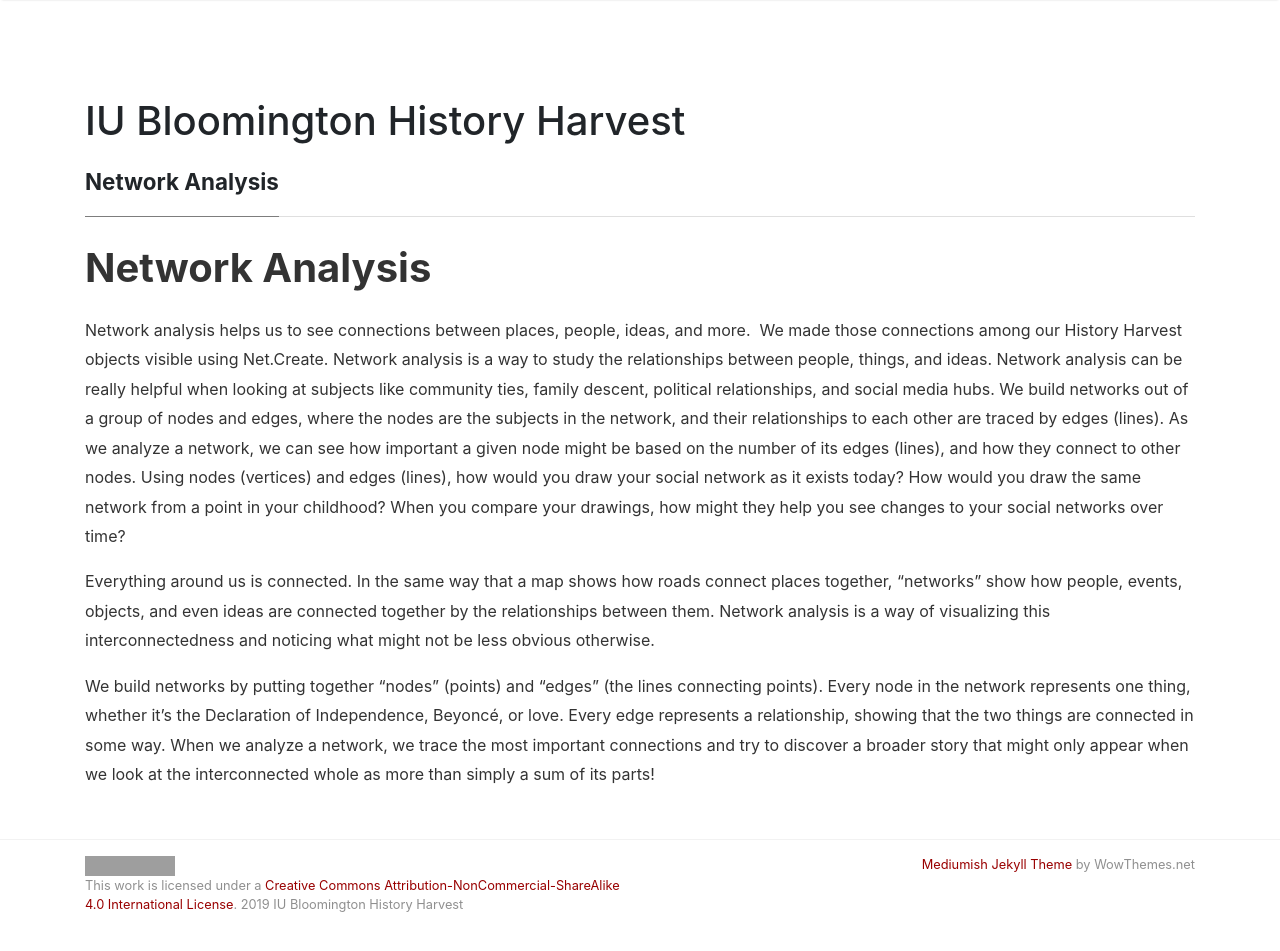
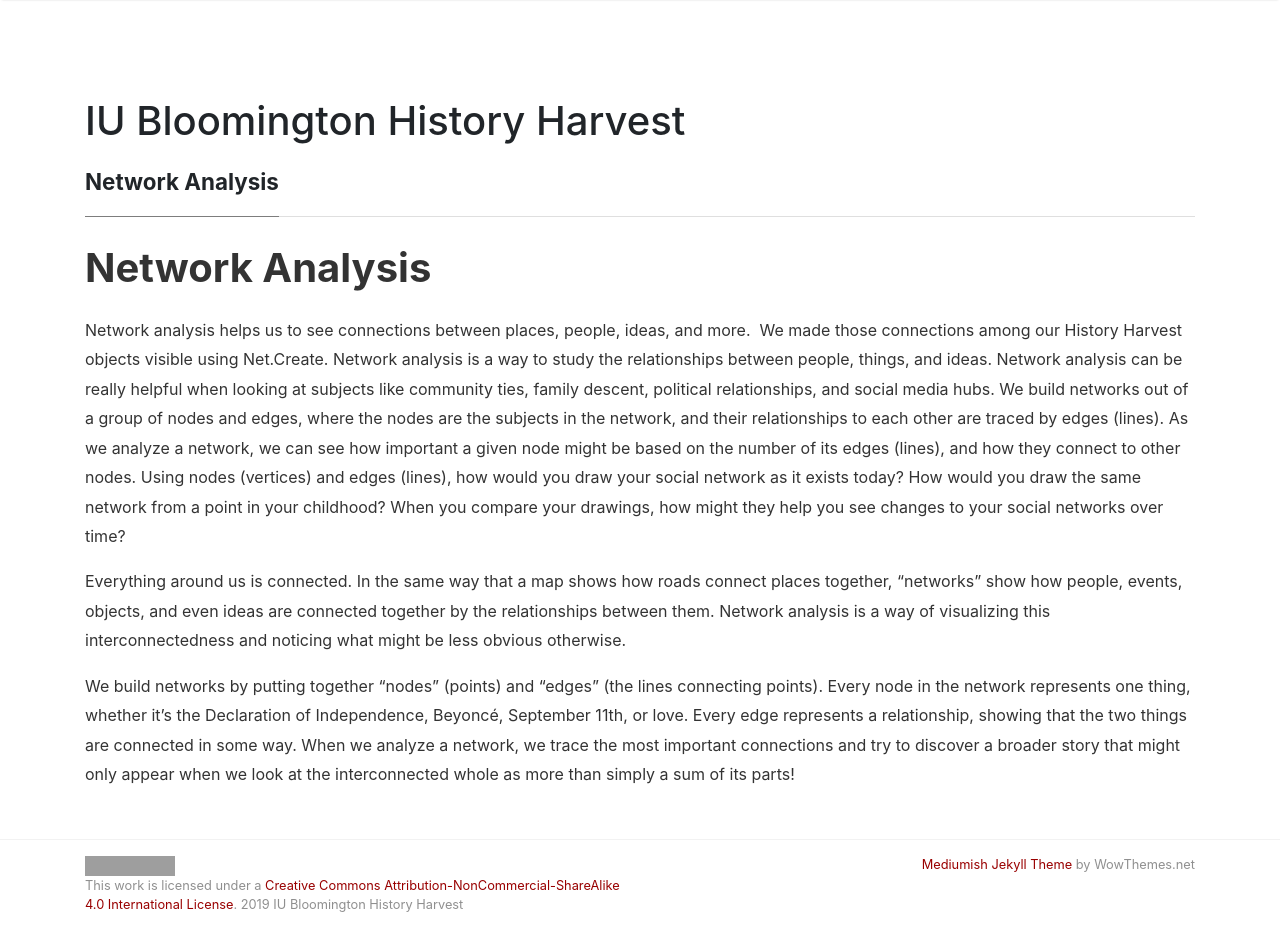
Before and after one commit to H301HistoryHarvest/H301HistoryHarvest, a Jekyll site: the page built from _pages/network_analysis_short.md, in a window 1280 px wide and 988 px high. Shown: the top 951 px of the window. Built offline with Jekyll 4.4.1, drawn with Linux system fonts in a browser that asks for light colours; nearby versions of some CDN libraries; our own code applies the rules of GitHub Pages for plain Markdown files; comment, search, counter and statistics services are not loaded; grey boxes are pictures that could not be loaded.

Commit message:
Update network_analysis_short.md

```diff
--- a/_pages/network_analysis_short.md
+++ b/_pages/network_analysis_short.md
@@ -7,6 +7,6 @@ Using nodes (vertices) and edges (lines), how would you draw your social network
 
 
 
-Everything around us is connected. In the same way that a map shows how roads connect places together, “networks” show how people, events, objects, and even ideas are connected together by the relationships between them. Network analysis is a way of visualizing this interconnectedness and noticing what might not be less obvious otherwise.
+Everything around us is connected. In the same way that a map shows how roads connect places together, “networks” show how people, events, objects, and even ideas are connected together by the relationships between them. Network analysis is a way of visualizing this interconnectedness and noticing what might be less obvious otherwise.
 
-We build networks by putting together “nodes” (points) and “edges” (the lines connecting points). Every node in the network represents one thing, whether it’s the Declaration of Independence, Beyoncé, or love. Every edge represents a relationship, showing that the two things are connected in some way. When we analyze a network, we trace the most important connections and try to discover a broader story that might only appear when we look at the interconnected whole as more than simply a sum of its parts!
+We build networks by putting together “nodes” (points) and “edges” (the lines connecting points). Every node in the network represents one thing, whether it’s the Declaration of Independence, Beyoncé, September 11th, or love. Every edge represents a relationship, showing that the two things are connected in some way. When we analyze a network, we trace the most important connections and try to discover a broader story that might only appear when we look at the interconnected whole as more than simply a sum of its parts!
```
